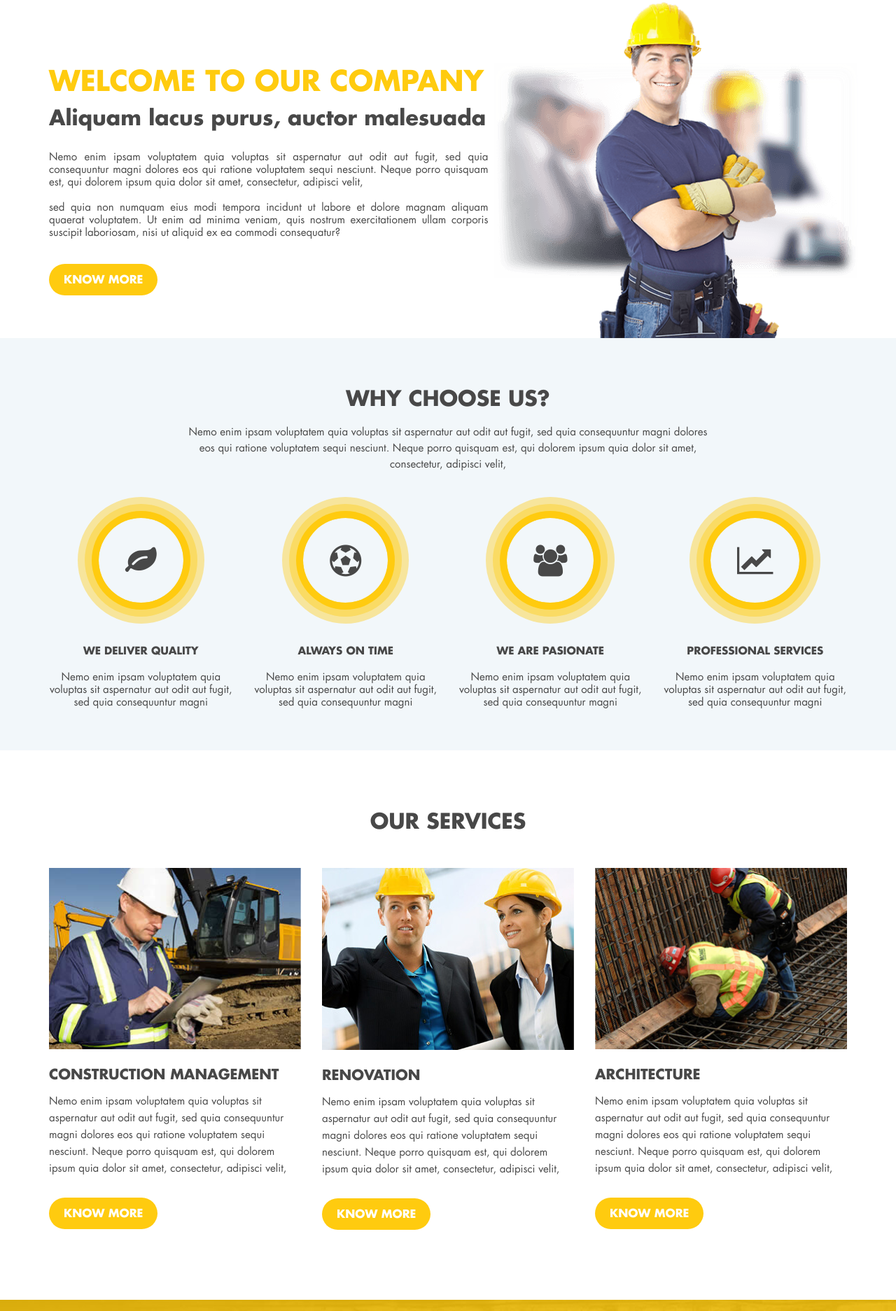
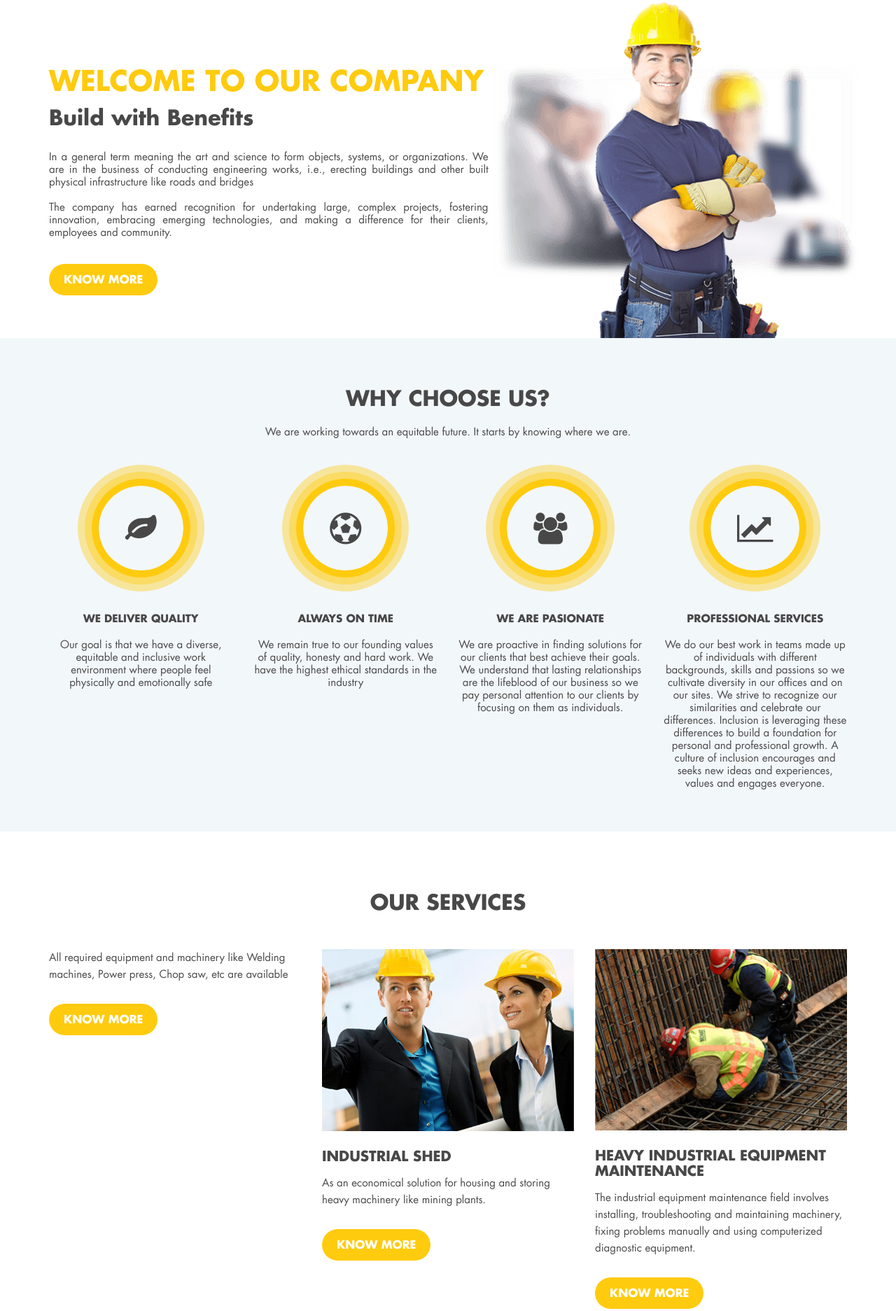
Before and after one commit to WorkDi/adarsh, a plain HTML site: page index.html in a window 1280 px wide. Shown: the part 844-2717 px from the top of the page at 70% size. Drawn offline with Linux system fonts and the light colour scheme.

Commit message:
Update index.html

```diff
--- a/index.html
+++ b/index.html
@@ -3,7 +3,7 @@
 <!--[if !IE]><!--> <html lang="en"> <!--<![endif]-->
     <head>
         <meta charset="utf-8">
-        <title>Construction - Free HTML Bootstrap Template</title>
+        <title>Adarsh Engineering - Construction</title>
         <!-- Mobile Specific Meta -->
         <meta name="viewport" content="width=device-width, initial-scale=1, maximum-scale=1">
         <!-- Custom Fonts -->
@@ -51,15 +51,15 @@
             <div class="top_nav">
                 <div class="container">
                     <ul class="list-inline info">
-                        <li><a href="#"><span class="fa fa-phone"></span> 1234 - 5678 - 9012</a></li>
-                        <li><a href="#"><span class="fa fa-envelope"></span> support@Construct.com</a></li>
+                        <li><a href="#"><span class="fa fa-phone"></span> +91-9825590738</a></li>
+                        <li><a href="#"><span class="fa fa-envelope"></span> adarshengineering.777@gmail.com</a></li>
                         <li><a href="#"><span class="fa fa-clock-o"></span> Mon - Sat 9:00 - 19:00</a></li>
                     </ul>
                     <ul class="list-inline social_icon">
                         <li><a href=""><span class="fa fa-facebook"></span></a></li>
                         <li><a href=""><span class="fa fa-twitter"></span></a></li>
-                        <li><a href=""><span class="fa fa-behance"></span></a></li>
-                        <li><a href=""><span class="fa fa-dribbble"></span></a></li>
+                       // <li><a href=""><span class="fa fa-behance"></span></a></li>//
+                       // <li><a href=""><span class="fa fa-dribbble"></span></a></li>//
                         <li><a href=""><span class="fa fa-linkedin"></span></a></li>
                         <li><a href=""><span class="fa fa-youtube"></span></a></li>
                     </ul>
@@ -118,9 +118,9 @@
                         <div class="overlay">
                             <div class="carousel-caption">
                                 <h3>We are Certified Engineers</h3>
-                                <h1>Construction Services</h1>
+                                <h1>Adarsh Engineering</h1>
                                 <h1 class="second_heading">Creative & Professional</h1>
-                                <p>Nemo enim ipsam voluptatem quia voluptas sit aspernatur aut odit aut fugit, sed quia consequuntur magni dolores eos qui ratione voluptatem sequi nesciunt. Neque porro quisquam est, qui dolorem ipsum quia dolor sit amet, consectetur, adipisci velit,</p>
+                                <p>Complete Architectural Services and Green Building Designs by licensed professionals.  We are LEED certified and use non-toxic or recycled materials</p>
                                 <a  class="btn know_btn">know more</a>
                                 <a  class="btn know_btn">view project</a>
                             </div>
@@ -131,9 +131,9 @@
                         <div class="overlay">
                             <div class="carousel-caption">
                                 <h3>We are Certified Engineers</h3>
-                                <h1>Construction Services</h1>
+                                <h1>Adarsh Engineering</h1>
                                 <h1 class="second_heading">Creative & Professional</h1>
-                                <p>Nemo enim ipsam voluptatem quia voluptas sit aspernatur aut odit aut fugit, sed quia consequuntur magni dolores eos qui ratione voluptatem sequi nesciunt. Neque porro quisquam est, qui dolorem ipsum quia dolor sit amet, consectetur, adipisci velit,</p>
+                                <p>Complete Architectural Services and Green Building Designs by licensed professionals.  We are LEED certified and use non-toxic or recycled materials</p>
                                 <a  class="btn know_btn">know more</a>
                                 <a  class="btn know_btn">view project</a>
                             </div>
@@ -144,9 +144,9 @@
                         <div class="overlay">
                             <div class="carousel-caption">
                                 <h3>We are Certified Engineers</h3>
-                                <h1>Construction Services</h1>
+                                <h1>Adarsh Engineering </h1>
                                 <h1 class="second_heading">Creative & Professional</h1>
-                                <p>Nemo enim ipsam voluptatem quia voluptas sit aspernatur aut odit aut fugit, sed quia consequuntur magni dolores eos qui ratione voluptatem sequi nesciunt. Neque porro quisquam est, qui dolorem ipsum quia dolor sit amet, consectetur, adipisci velit,</p>
+                                <p>Complete Architectural Services and Green Building Designs by licensed professionals.  We are LEED certified and use non-toxic or recycled materials.</p>
                                 <a  class="btn know_btn">know more</a>
                                 <a  class="btn know_btn">view project</a>
                             </div>
@@ -177,9 +177,9 @@
                     <div class="col-lg-7 col-md-6">
                         <div class="about_content">
                             <h2>Welcome to Our Company</h2>
-                            <h3>Aliquam lacus purus, auctor malesuada</h3>
-                            <p>Nemo enim ipsam voluptatem quia voluptas sit aspernatur aut odit aut fugit, sed quia consequuntur magni dolores eos qui ratione voluptatem sequi nesciunt. Neque porro quisquam est, qui dolorem ipsum quia dolor sit amet, consectetur, adipisci velit,</p>
-                            <p>sed quia non numquam eius modi tempora incidunt ut labore et dolore magnam aliquam quaerat voluptatem. Ut enim ad minima veniam, quis nostrum exercitationem ullam corporis suscipit laboriosam, nisi ut aliquid ex ea commodi consequatur? </p>
+                            <h3>Build with Benefits</h3>
+                            <p>In a general term meaning the art and science to form objects, systems, or organizations. We are in the business of conducting engineering works, i.e., erecting buildings and other built physical infrastructure like roads and bridges</p>
+                            <p>The company has earned recognition for undertaking large, complex projects, fostering innovation, embracing emerging technologies, and making a difference for their clients, employees and community.  </p>
                             <a  class="btn know_btn">know more</a>
                         </div>
                     </div>
@@ -199,7 +199,7 @@
                     <div class="col-md-8 col-md-offset-2">
                         <div class="head_title">
                             <h2>WHY CHOOSE US?</h2>
-                            <p>Nemo enim ipsam voluptatem quia voluptas sit aspernatur aut odit aut fugit, sed quia consequuntur magni dolores eos qui ratione voluptatem sequi nesciunt. Neque porro quisquam est, qui dolorem ipsum quia dolor sit amet, consectetur, adipisci velit,</p>
+                            <p>We are working towards an equitable future. It starts by knowing where we are.</p>
 
                         </div>
                     </div>
@@ -209,28 +209,28 @@
                         <div class="why_us_item">
                             <span class="fa fa-leaf"></span>
                             <h4>We deliver quality</h4>
-                            <p>Nemo enim ipsam voluptatem quia voluptas sit aspernatur aut odit aut fugit, sed quia consequuntur magni </p>
+                            <p>Our goal is that we have a diverse, equitable and inclusive work environment where people feel physically and emotionally safe </p>
                         </div>
                     </div>
                     <div class="col-md-3 col-sm-6">
                         <div class="why_us_item">
                             <span class="fa fa-futbol-o"></span>
                             <h4>Always on time</h4>
-                            <p>Nemo enim ipsam voluptatem quia voluptas sit aspernatur aut odit aut fugit, sed quia consequuntur magni</p>
+                            <p>We remain true to our founding values of quality, honesty and hard work. We have the highest ethical standards in the industry</p>
                         </div>
                     </div>
                     <div class="col-md-3 col-sm-6">
                         <div class="why_us_item">
                             <span class="fa fa-group"></span>
                             <h4>We are pasionate</h4>
-                            <p>Nemo enim ipsam voluptatem quia voluptas sit aspernatur aut odit aut fugit, sed quia consequuntur magni</p>
+                            <p>We are proactive in finding solutions for our clients that best achieve their goals. We understand that lasting relationships are the lifeblood of our business so we pay personal attention to our clients by focusing on them as individuals.</p>
                         </div>
                     </div>
                     <div class="col-md-3 col-sm-6">
                         <div class="why_us_item">
                             <span class="fa fa-line-chart"></span>
                             <h4>Professional Services</h4>
-                            <p>Nemo enim ipsam voluptatem quia voluptas sit aspernatur aut odit aut fugit, sed quia consequuntur magni</p>
+                            <p>We do our best work in teams made up of individuals with different backgrounds, skills and passions so we cultivate diversity in our offices and on our sites. We strive to recognize our similarities and celebrate our differences. Inclusion is leveraging these differences to build a foundation for personal and professional growth. A culture of inclusion encourages and seeks new ideas and experiences, values and engages everyone.</p>
                         </div>
                     </div>
                 </div>
@@ -243,26 +243,23 @@
                 <h2>OUR SERVICES</h2>
                 <div class="row">
                     <div class="col-md-4">
-                        <div class="service_item">
-                            <img src="images/service_img1.jpg" alt="Our Services" />
-                            <h3>CONSTRUCTION MANAGEMENT</h3>
-                            <p>Nemo enim ipsam voluptatem quia voluptas sit aspernatur aut odit aut fugit, sed quia consequuntur magni dolores eos qui ratione voluptatem sequi nesciunt. Neque porro quisquam est, qui dolorem ipsum quia dolor sit amet, consectetur, adipisci velit,</p>
+                        <div class="service_item">All required equipment and machinery like Welding machines, Power press, Chop saw, etc are available</p>
                             <a href="#services" class="btn know_btn">know more</a>
                         </div>
                     </div>
                     <div class="col-md-4">
                         <div class="service_item">
                             <img src="images/service_img2.jpg" alt="Our Services" />
-                            <h3>RENOVATION</h3>
-                            <p>Nemo enim ipsam voluptatem quia voluptas sit aspernatur aut odit aut fugit, sed quia consequuntur magni dolores eos qui ratione voluptatem sequi nesciunt. Neque porro quisquam est, qui dolorem ipsum quia dolor sit amet, consectetur, adipisci velit,</p>
+                            <h3>Industrial Shed</h3>
+                            <p>As an economical solution for housing and storing heavy machinery like mining plants.</p>
                             <a href="#services" class="btn know_btn">know more</a>
                         </div>
                     </div>
                     <div class="col-md-4">
                         <div class="service_item">
                             <img src="images/service_img3.jpg" alt="Our Services" />
-                            <h3>ARCHITECTURE</h3>
-                            <p>Nemo enim ipsam voluptatem quia voluptas sit aspernatur aut odit aut fugit, sed quia consequuntur magni dolores eos qui ratione voluptatem sequi nesciunt. Neque porro quisquam est, qui dolorem ipsum quia dolor sit amet, consectetur, adipisci velit,</p>
+                            <h3>Heavy Industrial Equipment Maintenance</h3>
+                            <p>The industrial equipment maintenance field involves installing, troubleshooting and maintaining machinery, fixing problems manually and using computerized diagnostic equipment.</p>
                             <a href="#services" class="btn know_btn">know more</a>
                         </div>
                     </div>
@@ -273,8 +270,8 @@
         <!-- Portfolio -->
         <section id="portfolio">
             <div class="container portfolio_area text-center">
-                <h2>Made with love</h2>
-                <p>Nemo enim ipsam voluptatem quia voluptas sit aspernatur aut odit aut fugit, sed quia consequuntur magni dolores eos qui ratione voluptatem sequi nesciunt. Neque porro quisquam est, qui dolorem ipsum quia dolor sit amet, consectetur, adipisci velit,</p>
+                <h2>Projects Made By Us</h2>
+                <p>MUST HAVE A LOOK</p>
 
                 <div id="filters">
                     <button class="button is-checked" data-filter="*">Show All</button>
```
